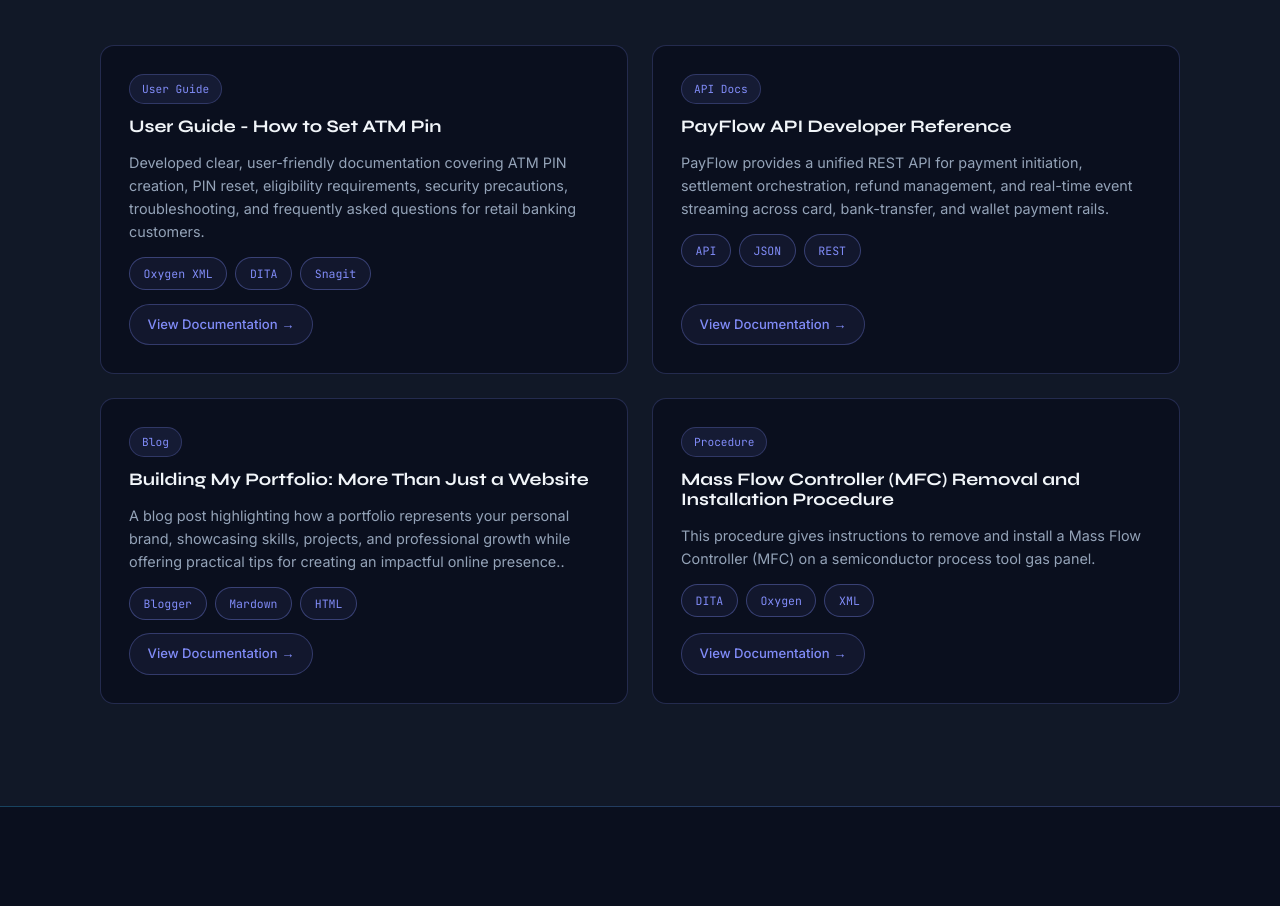
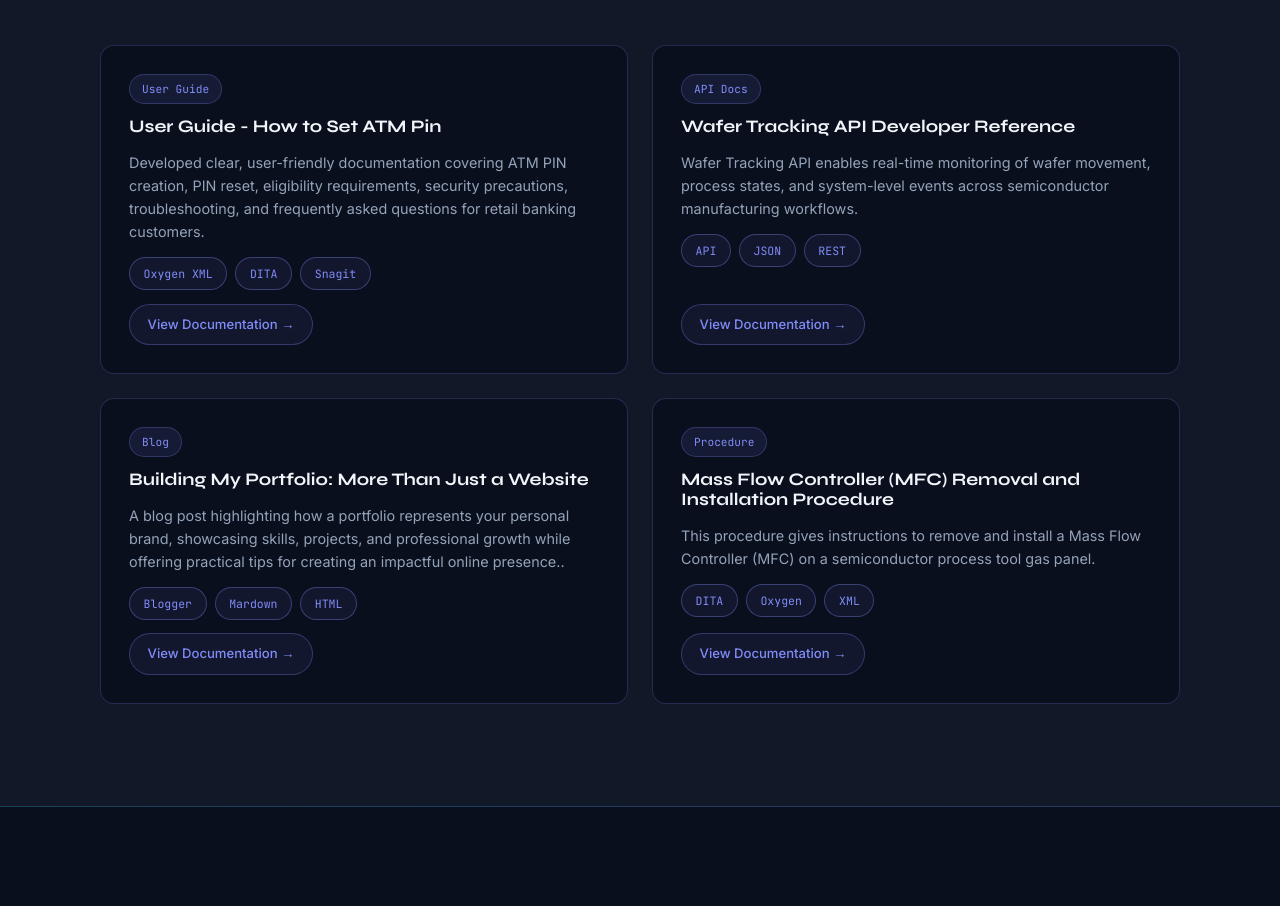
Before and after one commit to sathishkumar-portfolio/my-portfolioweb, a plain HTML site: page index.html in a window 1280 px wide. Shown: the part 4437-5343 px from the top of the page. Drawn offline with Linux system fonts and the light colour scheme; animation ran at ten frames a second.

Commit message:
Updated the API Doc Sample

```diff
--- a/index.html
+++ b/index.html
@@ -1231,12 +1231,12 @@
 
       <article class="sample-card reveal">
         <span class="sample-badge">API Docs</span>
-        <h3 class="sample-title">PayFlow API Developer Reference</h3>
-        <p class="sample-desc">PayFlow provides a unified REST API for payment initiation, settlement orchestration, refund management, and real-time event streaming across card, bank-transfer, and wallet payment rails.</p>
+        <h3 class="sample-title">Wafer Tracking API Developer Reference</h3>
+        <p class="sample-desc">Wafer Tracking API enables real-time monitoring of wafer movement, process states, and system-level events across semiconductor manufacturing workflows.</p>
         <div class="sample-tags">
           <span class="tag">API</span><span class="tag">JSON</span><span class="tag">REST</span>
         </div>
-        <a href="Files/payflow-api-docs.html" target="_blank" rel="noopener noreferrer" class="sample-btn">View Documentation →</a>
+        <a href="https://wafer-tracking-api.vercel.app/" target="_blank" rel="noopener noreferrer" class="sample-btn">View Documentation →</a>
       </article>
 
       <article class="sample-card reveal">
```
